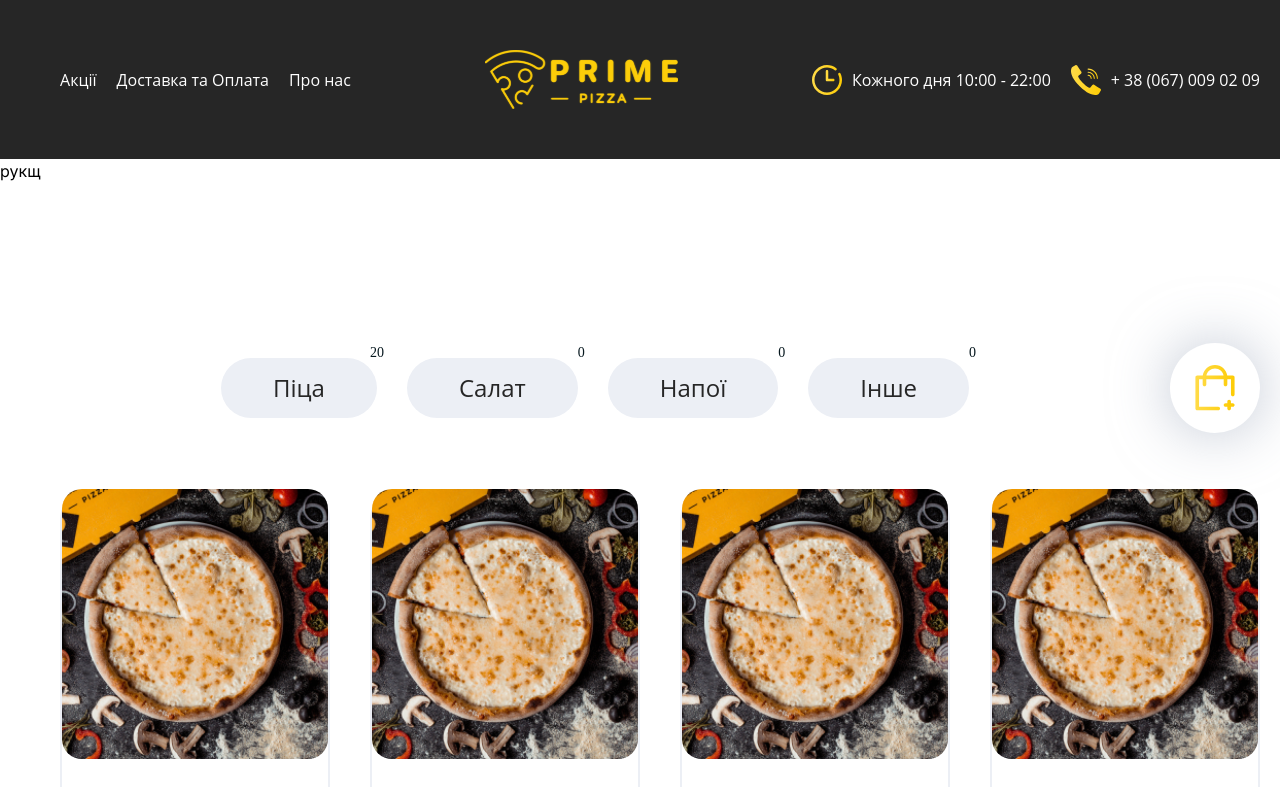
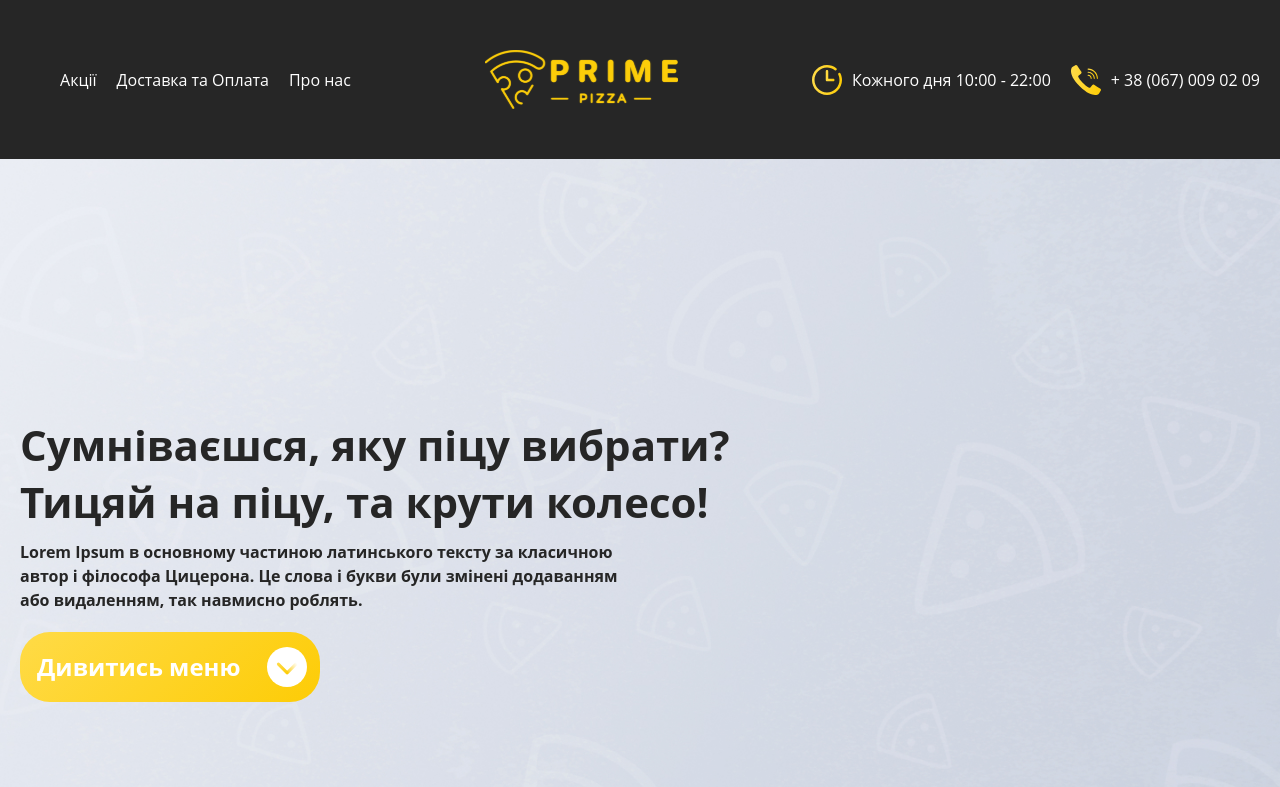
Before and after one commit to Andriikryl/prime-pizza-web, a Next.js app: page / in a window 1280 px wide. Shown: the top 787 px of the page. Built offline with nearby package versions, Linux system fonts and the light colour scheme.

Commit message:
add hero section component

```diff
--- a/src/components/sections/hero/Hero.tsx
+++ b/src/components/sections/hero/Hero.tsx
@@ -1,5 +1,24 @@
 import React from "react";
+import { Container } from "@/components/container/Container";
+import style from "./style.module.css";
+import Button from "@/components/button/Button";
 
 export default function Hero() {
-  return <div>рукщ</div>;
+  return (
+    <section className={style.hero}>
+      <Container className={style.hero__container}>
+        <div className={style.hero__box}>
+          <h1 className={style.hero__title}>
+            Сумніваєшся, яку піцу вибрати? Тицяй на піцу, та крути колесо!
+          </h1>
+          <p className={style.hero__description}>
+            Lorem Ipsum в основному частиною латинського тексту за класичною
+            автор і філософа Цицерона. Це слова і букви були змінені додаванням
+            або видаленням, так навмисно роблять.
+          </p>
+          <Button>Дивитись меню</Button>
+        </div>
+      </Container>
+    </section>
+  );
 }
--- /dev/null
+++ b/src/components/sections/hero/style.module.css
@@ -0,0 +1,40 @@
+.hero{
+    height: 100dvh;
+    background-image: url("/hero/bg.jpg");
+    background-size: cover;
+    background-position: center;
+    background-repeat: no-repeat;
+}
+
+.hero__container{
+    height: 100%;
+    display: flex;
+    align-items: center;
+}
+
+.hero__box{
+    max-width: 722px;
+}
+
+.hero__title{
+    color: var(--black, #262626);
+    font-family: Open Sans;
+    font-size: 42px;
+    font-style: normal;
+    font-weight: 700;
+    line-height: normal;
+    margin-block-end: 10px;
+}
+
+.hero__description{
+    max-width: 628px;
+    margin-block-end: 20px ;
+    color: var(--black, #262626);
+
+    /* H4 */
+    font-family: Open Sans;
+    font-size: 16px;
+    font-style: normal;
+    font-weight: 700;
+    line-height: 150%; /* 24px */
+}
```
